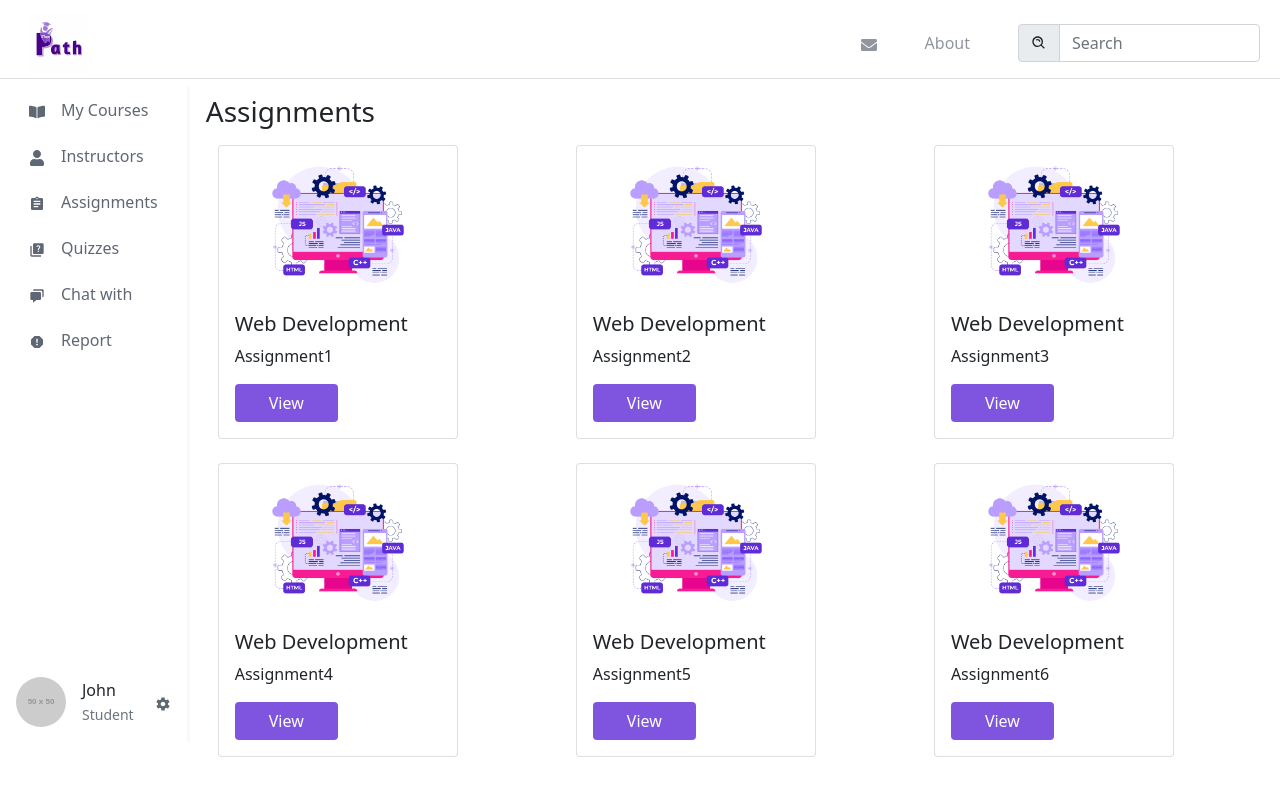
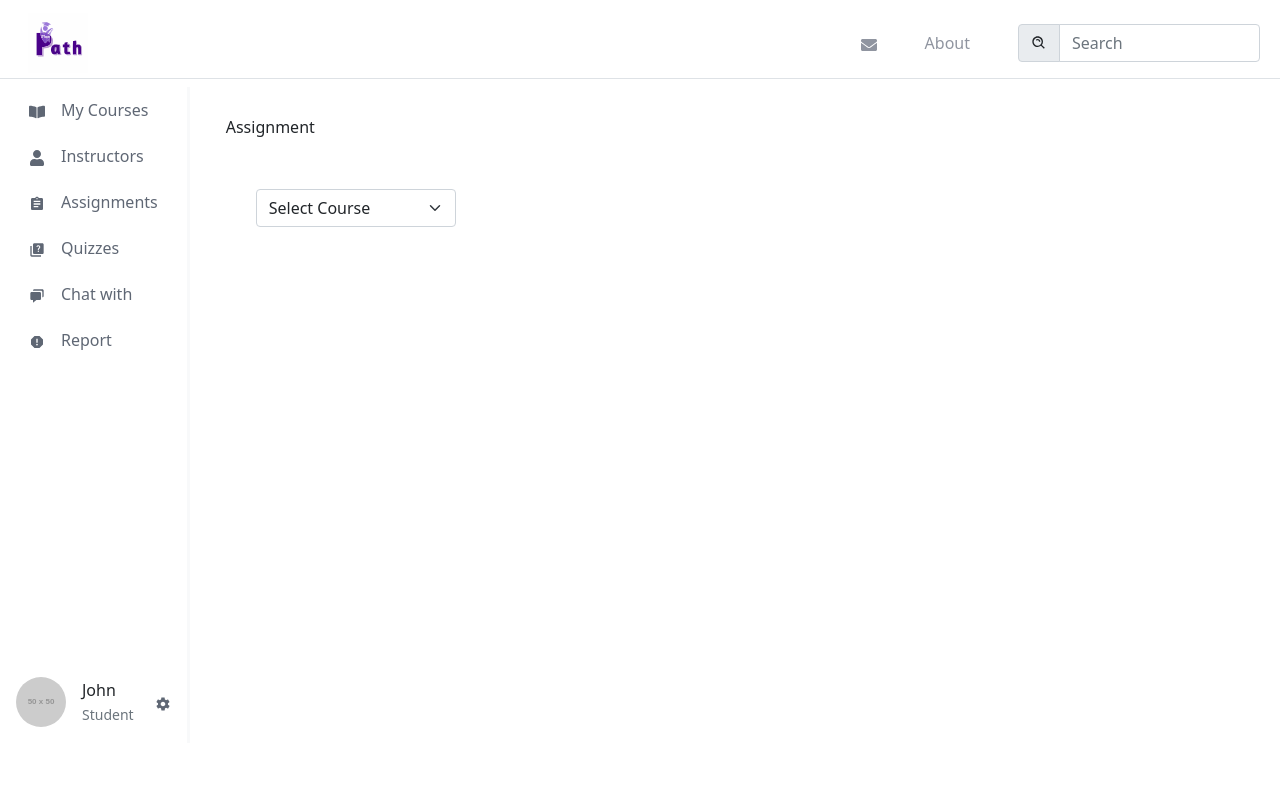
Before and after one commit to Final-Project-CS599/front-end, a React (Vite) app: page /student/assignments in a window 1280 px wide. Shown: the top 796 px of the page. Built offline with nearby package versions, Linux system fonts and the light colour scheme.

Commit message:
edit on assignm and quiz

```diff
--- a/package.json
+++ b/package.json
@@ -11,6 +11,7 @@
   },
   "dependencies": {
     "bootstrap": "^5.2.3",
+    "mysql2": "^3.11.5",
     "react": "^18.3.1",
     "react-dom": "^18.3.1",
     "react-icons": "^5.3.0",
--- a/src/components/shared/InstructorCard.jsx
+++ b/src/components/shared/InstructorCard.jsx
@@ -3,7 +3,7 @@ import React from "react";
 const InstructorCard = ({ title, description, onclick, Image }) => {
   return (
     <div
-      className="card border-primary mb-3"
+      className="card border-purple mb-3"
       style={{
         width: "15rem",
         margin: "50px",
@@ -22,7 +22,7 @@ const InstructorCard = ({ title, description, onclick, Image }) => {
         <p className="card-text" style={{ fontSize: "12px" }}>
           {description}
         </p>
-        <button onClick={onclick} className="btn btn-outline-primary">
+        <button onClick={onclick} className="btn btn-outline-dark">
           view profile
         </button>
       </div>
--- /dev/null
+++ b/src/components/shared/droupdown.jsx
@@ -0,0 +1,105 @@
+import React from "react";
+import { useState } from "react";
+
+const Dropdown = () => {
+  const data = {
+    option1: [
+      {
+        id: 1,
+        Name: "Ch 1",
+        Startdate: "1-1-2024",
+        Enddate: "5-1-2024",
+        Degree: "5",
+      },
+      {
+        id: 2,
+        Name: "Ch 2",
+        Startdate: "15-1-2024",
+        Enddate: "20-1-2024",
+        Degree: "4",
+      },
+    ],
+    option2: [
+      {
+        id: 1,
+        Name: "Ch assignment1",
+        Startdate: "1-1-2024",
+        Enddate: "5-1-2024",
+        Degree: "5",
+      },
+      {
+        id: 2,
+        Name: "assignment2",
+        Startdate: "15-1-2024",
+        Enddate: "20-1-2024",
+        Degree: "4",
+      },
+    ],
+    option3: [
+      {
+        id: 1,
+        Name: "ass1",
+        Startdate: "1-1-2024",
+        Enddate: "5-1-2024",
+        Degree: "5",
+      },
+      {
+        id: 2,
+        Name: "ass Ch 2",
+        Startdate: "15-1-2024",
+        Enddate: "20-1-2024",
+        Degree: "4",
+      },
+    ],
+  };
+
+  const [selectedOption, setSelectedOption] = useState("");
+
+  const handleSelectChange = (e) => {
+    setSelectedOption(e.target.value);
+  };
+
+  return (
+    <div>
+      <select
+        id="dropdown"
+        className="form-select"
+        onChange={handleSelectChange}
+        style={{ maxWidth: "200px" }}
+      >
+        <option value="">Select Course</option>
+        <option value="option1">CS500</option>
+        <option value="option2">CS505</option>
+        <option value="option3">CS507</option>
+      </select>
+      <div style={{ margin: "50px" }}>
+        {selectedOption && (
+          <table className="table">
+            <thead>
+              <tr>
+                <th>#</th>
+                <th>Name</th>
+                <th>Start date</th>
+                <th>End date</th>
+                <th>Degree</th>
+              </tr>
+            </thead>
+            <tbody className="table-group-divider">
+              {data[selectedOption].map((row) => (
+                <tr key={row.id}>
+                  <td>{row.id}</td>
+                  <td>{row.Name}</td>
+                  <td>{row.Startdate}</td>
+                  <td>{row.Enddate}</td>
+                  <td>{row.Degree}</td>
+                </tr>
+              ))}
+            </tbody>
+          </table>
+        )}
+      </div>
+    </div>
+  );
+};
+
+export default Dropdown;
--- a/src/pages/student/Assignments.jsx
+++ b/src/pages/student/Assignments.jsx
@@ -1,30 +1,13 @@
-import React from 'react';
-import img from '../../assets/images/student/7040859.jpg';
-import Card from '../../components/shared/Card';
+import React from "react";
+import DroupDown from "../../components/shared/droupdown";
 
 const Assignments = () => {
   return (
     <div>
-      <h3 className="mb-3">Assignments</h3>
-      <div className="row row-cols-lg-3 g-4 mx-0" style={{ overflowX: 'hidden' }}>
-        <div className="col">
-          <Card title={'Web Development'} description={'Assignment1'} img={img} />
-        </div>
-        <div className="col">
-          <Card title={'Web Development'} description={'Assignment2'} img={img} />
-        </div>
-        <div className="col">
-          <Card title={'Web Development'} description={'Assignment3'} img={img} />
-        </div>
-        <div className="col">
-          <Card title={'Web Development'} description={'Assignment4'} img={img} />
-        </div>
-        <div className="col">
-          <Card title={'Web Development'} description={'Assignment5'} img={img} />
-        </div>
-        <div className="col">
-          <Card title={'Web Development'} description={'Assignment6'} img={img} />
-        </div>
+      <div style={{ margin: "20px" }}> Assignment</div>
+
+      <div style={{ margin: "50px" }}>
+        <DroupDown />
       </div>
     </div>
   );
--- a/src/pages/student/Quizzes.jsx
+++ b/src/pages/student/Quizzes.jsx
@@ -1,30 +1,11 @@
-import React from 'react';
-import Card from '../../components/shared/Card';
-import img from '../../assets/images/student/7040859.jpg';
-
+import React from "react";
+import DroupDown from "../../components/shared/droupdown";
 const Quizzes = () => {
   return (
     <div>
       <h3 className="mb-3">Quizzes</h3>
-      <div className="row row-cols-lg-3 g-4 mx-0" style={{ overflowX: 'hidden' }}>
-        <div className="col">
-          <Card title={'Web Development'} description={'Quiz1 '} img={img} />
-        </div>
-        <div className="col">
-          <Card title={'Web Development'} description={'Quiz2'} img={img} />
-        </div>
-        <div className="col">
-          <Card title={'Web Development'} description={'Quiz3'} img={img} />
-        </div>
-        <div className="col">
-          <Card title={'Web Development'} description={'Quiz4'} img={img} />
-        </div>
-        <div className="col">
-          <Card title={'Web Development'} description={'Quiz5'} img={img} />
-        </div>
-        <div className="col">
-          <Card title={'Web Development'} description={'Quiz6'} img={img} />
-        </div>
+      <div style={{ margin: "50px" }}>
+        <DroupDown />
       </div>
     </div>
   );
```
Also changed, not shown: src/components/shared/TableAssign.jsx (added, +37 -0 lines), 1 other file (tests, documents, lock files or other folders).
